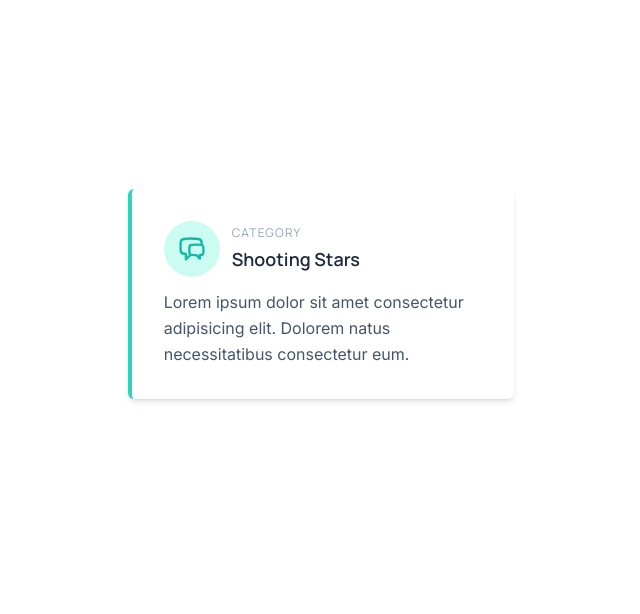
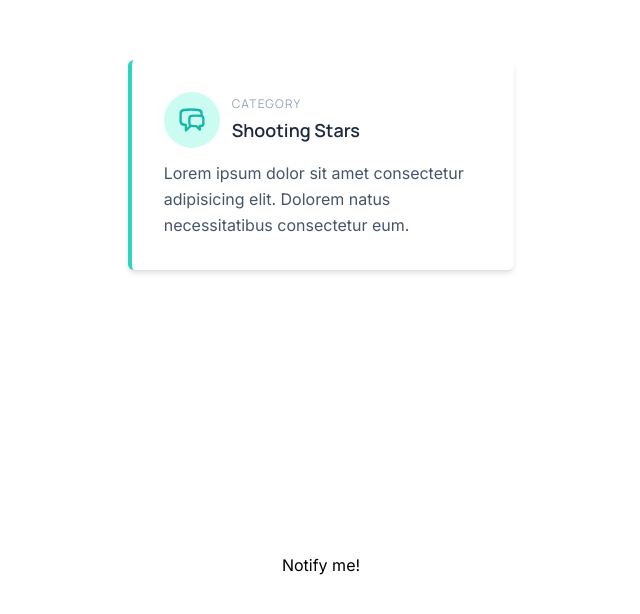
Before and after one commit to manmeet-ms/senshin, a plain HTML site: page index.html in a window 1280 px wide. Shown: the part 106-720 px from the top of the page, without its empty margins (319-959 px from the left). Drawn offline with nearby package versions, Linux system fonts and the light colour scheme.

Commit message:
fix: desktop nofif ok | but doc doesnt updates

```diff
--- a/index.html
+++ b/index.html
@@ -83,7 +83,7 @@
         </div>
       </section>
     </main>
-
+    <button onclick="updateQuoteAndNotify()">Notify me!</button>
     <script src="script.js"></script>
     <!-- <script src="test.js"></script> -->
     <script src="https://cdn.tailwindcss.com"></script>
```
